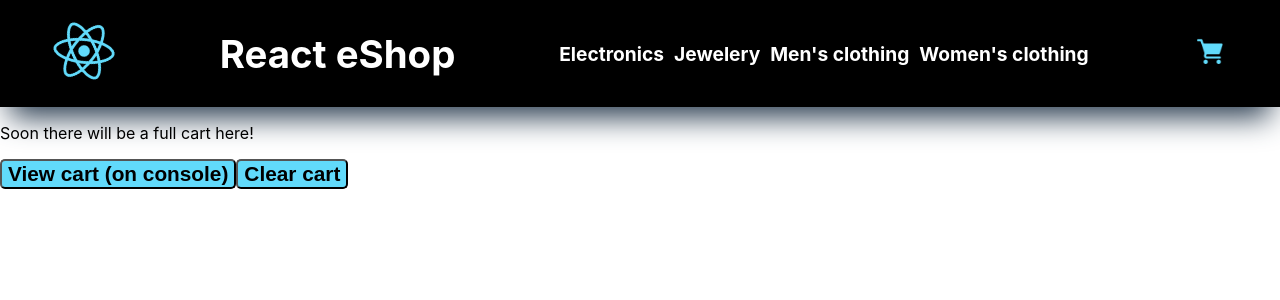
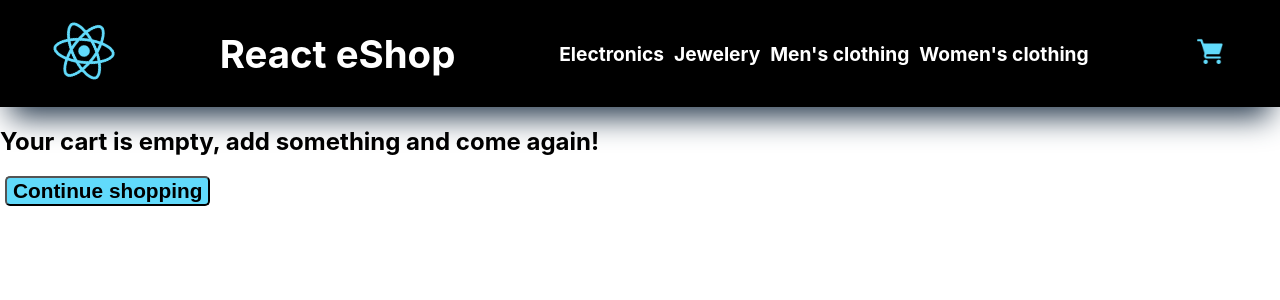
Before and after one commit to gonzalocibeira/eshop-model, a React (Create React App) app: page /cart in a window 1280 px wide. Shown: the top 300 px of the page. Built offline with nearby package versions, Linux system fonts and the light colour scheme.

Commit message:
desafio clase 11

```diff
--- a/src/Components/Body/Cart.jsx
+++ b/src/Components/Body/Cart.jsx
@@ -1,16 +1,33 @@
 import React, { useContext } from 'react'
+import { Link } from "react-router-dom";
 import { CartContext } from '../../Context/CartContext';
+import CartItem from "../../Components/Body/CartItem";
 
 export default function Cart() {
 
-  const {clearCart} = useContext(CartContext);
-  const {viewCart} = useContext(CartContext);
+  const {clearCart, viewCart, cartQty, cart, cartTotal} = useContext(CartContext);
 
   return (
     <div>
-      <p>Soon there will be a full cart here!</p>
-      <button onClick={viewCart} className="reactBtn">View cart (on console)</button>
-      <button onClick={clearCart} className="reactBtn">Clear cart</button>
+      {cartQty === 0 ?
+        <>
+          <h2>Your cart is empty, add something and come again!</h2>
+          <Link to="/">
+          <button className="reactBtn">Continue shopping</button>
+          </Link>
+        </>
+        :
+        <>
+          <h2>Your cart:</h2>
+          <div>
+            {cart.map((product) => {
+                  return <CartItem key={product.id} name={product.title} qty={product.itemQty} price={product.price} id={product.id}/>
+            })}
+            <h3>Your total is: {cartTotal}€</h3>
+          </div>
+          <button onClick={clearCart} className="reactBtn">Clear cart</button>
+        </>
+      }
     </div>
   )
 }
--- /dev/null
+++ b/src/Components/Body/CartItem.jsx
@@ -0,0 +1,14 @@
+import React, { useContext } from 'react';
+import { CartContext } from "../../Context/CartContext";
+
+export default function CartItem({name, qty, price, id}) {
+
+    const {removeProduct} = useContext(CartContext);
+
+    return (
+        <div>
+            <span>{name} x {qty} - Item total: {price*qty}€</span>
+            <button style={{ marginLeft:10 }} onClick={() => removeProduct(id)}>Remove from cart</button>
+        </div>
+    )
+}
--- a/src/Components/NavBar/NavComponents/CartWidget.jsx
+++ b/src/Components/NavBar/NavComponents/CartWidget.jsx
@@ -1,12 +1,19 @@
-import React from "react";
+import React, { useContext } from "react";
 import { Link } from "react-router-dom";
 import shopCart from "../../../assets/shopCart.png";
+import { CartContext } from "../../../Context/CartContext";
 
 const CartWidget = () => {
+
+    const {cartQty} = useContext(CartContext);
+
     return (
-        <Link to="/">
-            <img src={shopCart} alt="Shopping cart logo" className="cartLogo"/>
-        </Link>
+        <div>
+            <Link to="/cart">
+                <img src={shopCart} alt="Shopping cart logo" className="cartLogo"/>
+            </Link>
+            {cartQty === 0 ? "" : <span>{cartQty}</span>}
+        </div>
     )
 };
 
--- a/src/Context/CartContext.jsx
+++ b/src/Context/CartContext.jsx
@@ -1,10 +1,30 @@
-import React, { createContext, useState } from 'react'
+import React, { createContext, useState, useEffect } from 'react'
 
 export const CartContext = createContext();
 
 export default function CartProvider({children}) {
 
     const [cart, setCart] = useState([]);
+    const [cartQty, setCartQty] = useState(0);
+    const [cartTotal, setCartTotal] = useState(0);
+
+    const updateCartQty = () => {
+        let qtyAcc = 0;
+        cart.forEach((p) => qtyAcc += p.itemQty);
+        setCartQty(qtyAcc);
+    };
+
+    const updateCartTotal = () => {
+        let totalAcc = 0;
+        cart.forEach((p) => totalAcc += p.itemQty * p.price);
+        setCartTotal(totalAcc);
+    };
+
+    useEffect(() => {
+        updateCartQty();
+        updateCartTotal();
+    }, [cart])
+
 
     const addProduct = (id, title, desc, img, price, itemQty) => {
         if (isInCart(id)){
@@ -18,8 +38,6 @@ export default function CartProvider({children}) {
             setCart([...cart, {id, title, desc, img, price, itemQty}]);
         }
     };
-
-    const viewCart = () => {console.log(cart)};
 
     const removeProduct = (id) => {
 
@@ -40,7 +58,7 @@ export default function CartProvider({children}) {
     };
 
     return (
-    <CartContext.Provider value={{cart, addProduct, removeProduct, clearCart, viewCart, isInCart}}>
+    <CartContext.Provider value={{cart, addProduct, removeProduct, clearCart, isInCart, cartQty, cartTotal}}>
         {children}
     </CartContext.Provider>
     )
```
